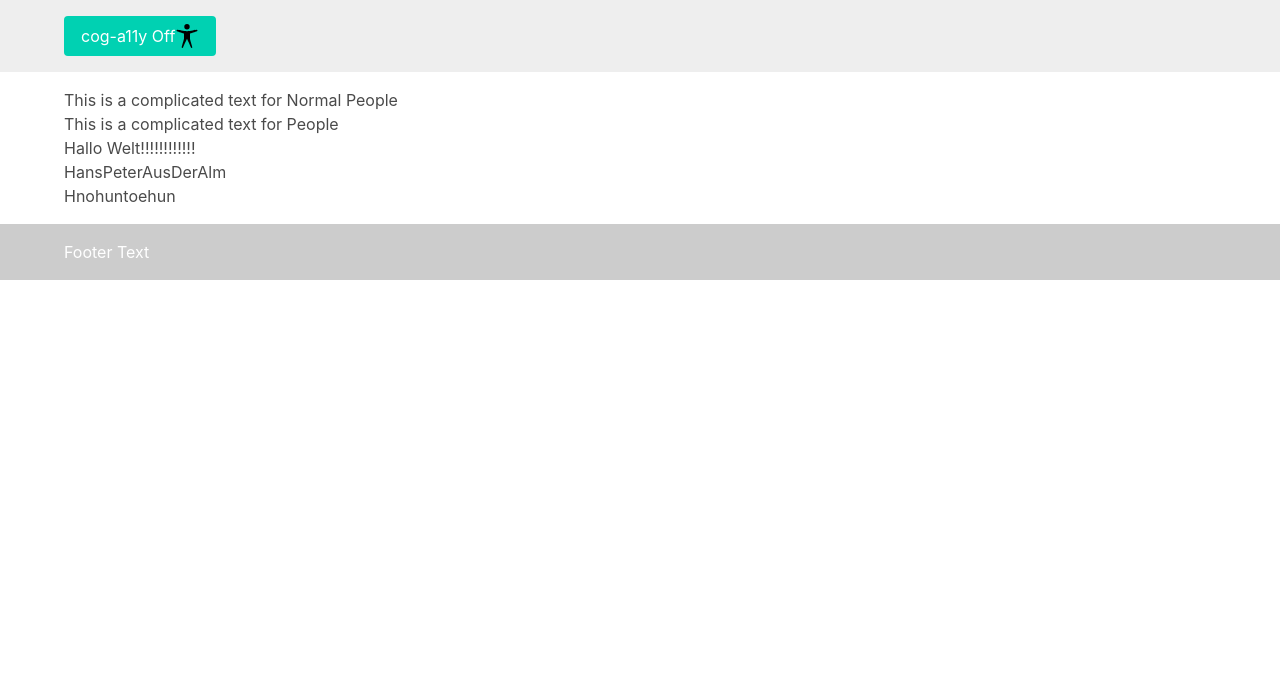
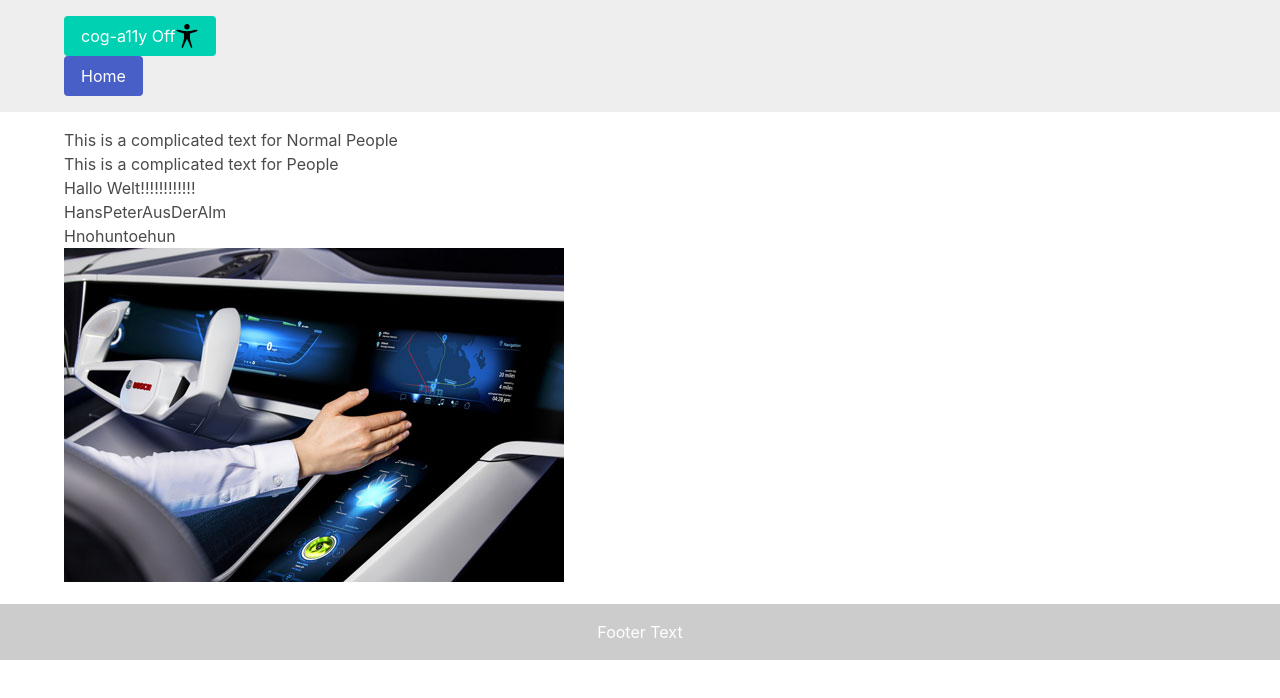
Before and after one commit to matthias-krueger/cognitive-a11y, a React (Create React App) app: page / in a window 1280 px wide. Shown: the top 698 px of the page. Built offline with nearby package versions, Linux system fonts and the light colour scheme.

Commit message:
Add button test.

```diff
--- a/src/components/footer.jsx
+++ b/src/components/footer.jsx
@@ -1,6 +1,6 @@
 import React from 'react';
 import 'bulma/css/bulma.css';
-import { CogA11y } from '../plugins';
+import { CogA } from '../plugins';
 import sl from '../data/simpleLanguage';
 
 class Footer extends React.Component {
@@ -8,12 +8,12 @@ class Footer extends React.Component {
     return (
       <footer className="site-footer">
         <div className="wrapper">
-          <CogA11y
+          <CogA
             isAccessibility={this.props.toggleState}
             content={sl['footer']}
-            isBigger
-            isSharper
-          ></CogA11y>
+            useBigger
+            useSharper
+          ></CogA>
         </div>
       </footer>
     );
--- a/src/components/header.jsx
+++ b/src/components/header.jsx
@@ -1,11 +1,12 @@
 import React from 'react';
 import 'bulma/css/bulma.css';
-// import { CogA11y } from '../plugins';
+// import { CogA } from '../plugins';
 import a11yIcon from '../assets/a11y.svg';
 
 class Header extends React.Component {
   render() {
     const { toggleState, setToggleState } = this.props;
+    const { toggleStateHome, setToggleStateHome } = this.props;
 
     return (
       <header className="site-header">
@@ -24,6 +25,18 @@ class Header extends React.Component {
             {toggleState ? ' On' : ' Off'}
             <img src={a11yIcon} className="a11y-icon" alt="a11y icon" />
           </button>
+          <nav className="site-nav">
+            <button
+              type="button"
+              className={`button is-link ${
+                toggleStateHome ? 'is-inverted' : ''
+              }`}
+              onClick={() => setToggleStateHome(!toggleStateHome)}
+              title="Home"
+            >
+              Home
+            </button>
+          </nav>
         </div>
       </header>
     );
--- a/src/containers/App.jsx
+++ b/src/containers/App.jsx
@@ -1,30 +1,39 @@
 import React, { useState } from 'react';
 import 'bulma/css/bulma.css';
-import { CogA11y } from '../plugins';
+import { CogA } from '../plugins/index';
 import sl from '../data/simpleLanguage';
 import Header from '../components/header';
 import Footer from '../components/footer';
+import image from '../assets/images/bosch.jpg';
 
 function App() {
+  // just put that in the root container; App
   const [toggleState, setToggleState] = useState(false);
+  const [toggleStateHome, setToggleStateHome] = useState(false);
 
-  const CaM = props => (
-    <CogA11y isAccessibility={toggleState} {...props}></CogA11y>
-  );
+  const Cog = props => <CogA isAccessibility={toggleState} {...props}></CogA>;
 
   return (
     <React.Fragment>
-      <Header toggleState={toggleState} setToggleState={setToggleState} />
+      {/* <Cog useGrayscale useFont> */}
+      <Header
+        toggleState={toggleState}
+        setToggleState={setToggleState}
+        toggleStateHome={toggleStateHome}
+        setToggleStateHome={setToggleStateHome}
+      ></Header>
       <main className="site-main">
         <div className="wrapper">
-          <CaM isBigger content={sl['welcomeMessage']} isSharper></CaM>
-          <CaM content={sl['hundMessage']} isSharper></CaM>
-          <CaM content={sl['NavComponent']} />
-          <CaM isBigger>HansPeterAusDerAlm</CaM>
-          <CaM>Hnohuntoehun</CaM>
+          <Cog useBigger content={sl['welcomeMessage']} useSharper></Cog>
+          <Cog content={sl['hundMessage']} useSharper></Cog>
+          <Cog content={sl['NavComponent']} />
+          <Cog useBigger>HansPeterAusDerAlm</Cog>
+          <Cog>Hnohuntoehun</Cog>
+          <img src={image} className="bosch-image" alt="car" />
         </div>
       </main>
       <Footer toggleState={toggleState} setToggleState={setToggleState} />
+      {/* </Cog> */}
     </React.Fragment>
   );
 }
--- a/src/index.css
+++ b/src/index.css
@@ -76,4 +76,5 @@ main {
   padding: 1rem 0;
   background-color: #ccc;
   color: #fff;
+  text-align: center;
 }
--- a/src/plugins/index.jsx
+++ b/src/plugins/index.jsx
@@ -3,17 +3,21 @@ import PropTypes from 'prop-types';
 import cn from 'classnames';
 import styles from './index.module.css';
 
-export const CogA11y = ({
+export const CogA = ({
   content,
   children,
   isAccessibility,
-  isBigger,
-  isSharper
+  useBigger,
+  useSharper,
+  useGrayscale,
+  useFont
 }) => (
   <div
     className={cn({
-      [styles.isBigger]: isAccessibility && isBigger,
-      [styles.isSharper]: isAccessibility && isSharper
+      [styles.useBigger]: isAccessibility && useBigger,
+      [styles.useSharper]: isAccessibility && useSharper,
+      [styles.useGrayscale]: isAccessibility && useGrayscale,
+      [styles.useFont]: isAccessibility && useFont
     })}
   >
     {children
@@ -24,7 +28,9 @@ export const CogA11y = ({
   </div>
 );
 
-CogA11y.propTypes = {
-  isBigger: PropTypes.bool,
-  isSharper: PropTypes.bool
+CogA.propTypes = {
+  useBigger: PropTypes.bool,
+  useSharper: PropTypes.bool,
+  useGrayscale: PropTypes.bool,
+  useFont: PropTypes.bool
 };
--- a/src/plugins/index.module.css
+++ b/src/plugins/index.module.css
@@ -1,7 +1,30 @@
-.isBigger {
+.useBigger {
   font-size: 30px;
 }
 
-.isSharper {
+.useSharper {
   color: green;
 }
+
+.useGrayscale img,
+.useGrayscale figure,
+.useGrayscale video {
+  filter: grayscale(50%);
+}
+
+.useFont p {
+  font-family: Cambria, Cochin, Georgia, Times, 'Times New Roman', serif;
+  text-align: initial;
+  text-transform: initial;
+  letter-spacing: normal;
+}
+
+.prefers-reduced-transparency {
+}
+
+.prefers-reduced-motion {
+}
+
+.prefers-contrast {
+  filter: grayscale(50%);
+}
```
Also changed, not shown: src/plugins/package.json (+11 -1 lines), src/assets/images/bosch.jpg (added), src/plugins/.babelrc (added), src/view/home.jsx (added).
